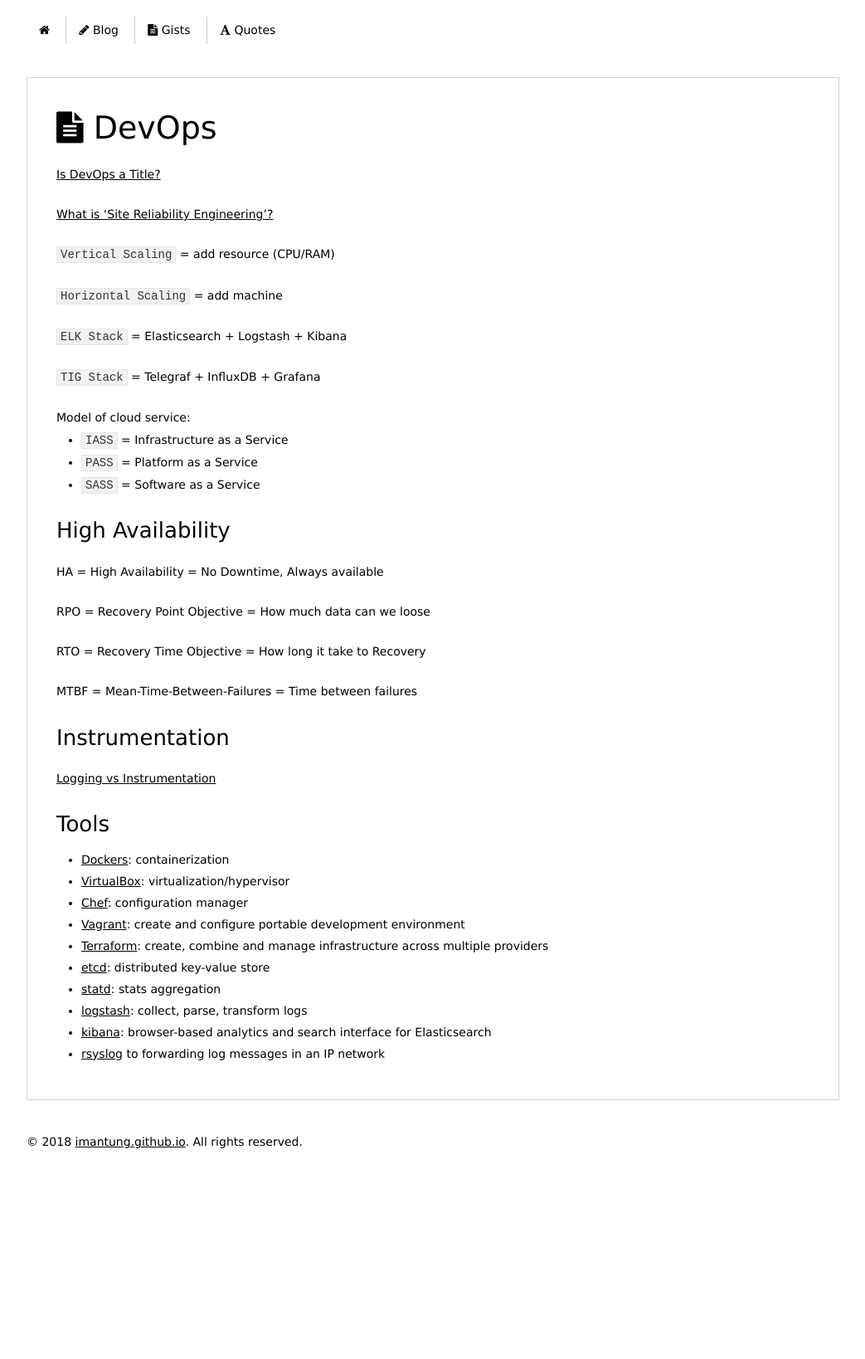
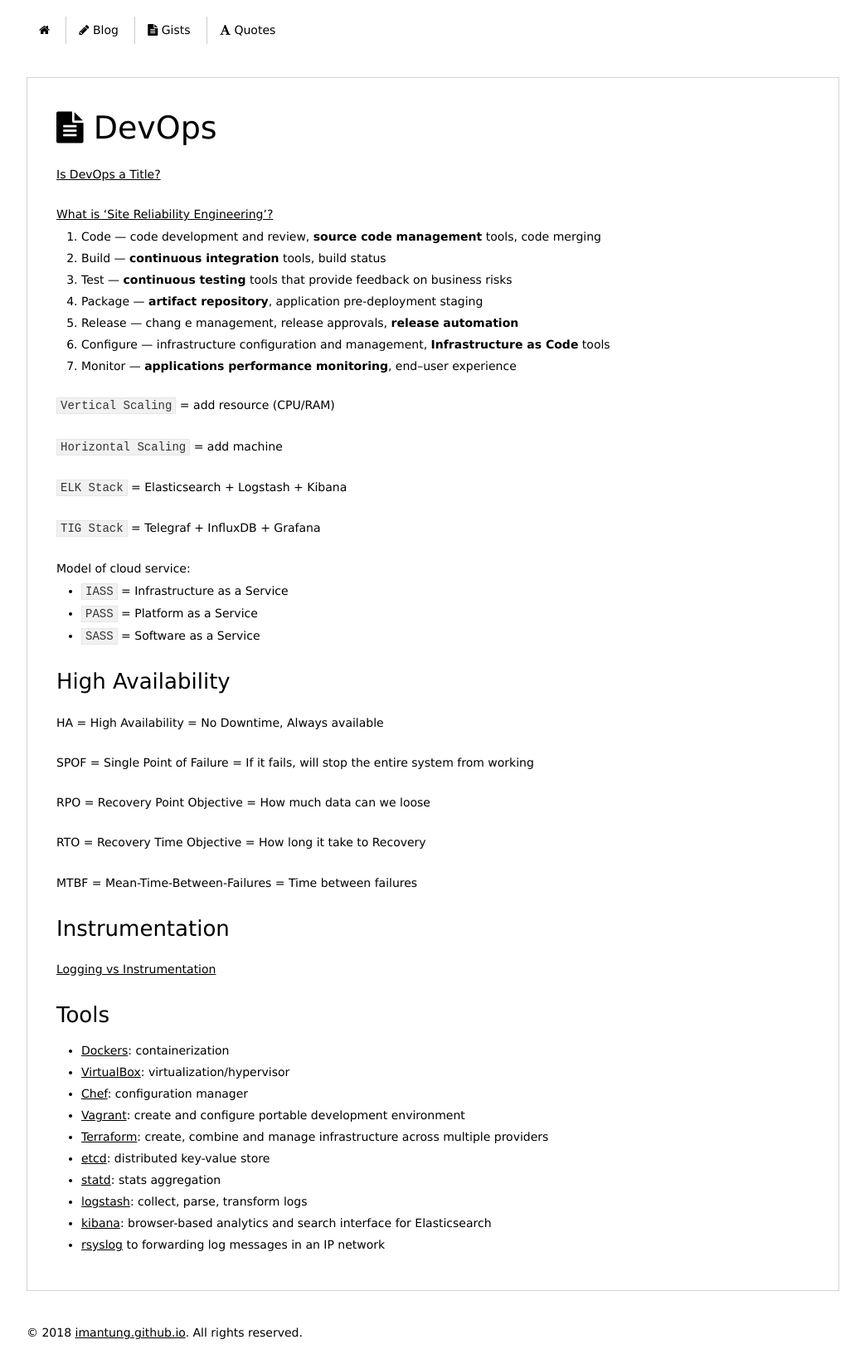
Before and after one commit to imantung/imantung.github.io, a Jekyll site: the page built from gist/concepts/devops.md, in a window 1280 px wide. Shown: the whole page at 83% size, without its empty margins (118-1161 px from the left). Built offline with Jekyll 4.4.1, drawn with Linux system fonts in a browser that asks for light colours; nearby versions of some CDN libraries; before the commit the page ends 1407 px from its top, so only the background shows below that.

Commit message:
[iman] update content

```diff
--- a/gist/concepts/devops.md
+++ b/gist/concepts/devops.md
@@ -6,6 +6,14 @@
 [Is DevOps a Title?](https://devops.com/is-devops-a-title/)
 
 [What is ‘Site Reliability Engineering’?](https://landing.google.com/sre/interview/ben-treynor.html)
+
+1. Code — code development and review, **source code management** tools, code merging
+2. Build — **continuous integration** tools, build status
+3. Test — **continuous testing** tools that provide feedback on business risks
+4. Package — **artifact repository**, application pre-deployment staging
+5. Release — chang  e management, release approvals, **release automation**
+6. Configure — infrastructure configuration and management, **Infrastructure as Code** tools
+7. Monitor — **applications performance monitoring**, end–user experience
 
 `Vertical Scaling` = add resource (CPU/RAM)
 
@@ -23,6 +31,8 @@
 ### High Availability
 
 HA = High Availability = No Downtime, Always available
+
+SPOF = Single Point of Failure = If it fails, will stop the entire system from working
 
 RPO = Recovery Point Objective = How much data can we loose
 
```
